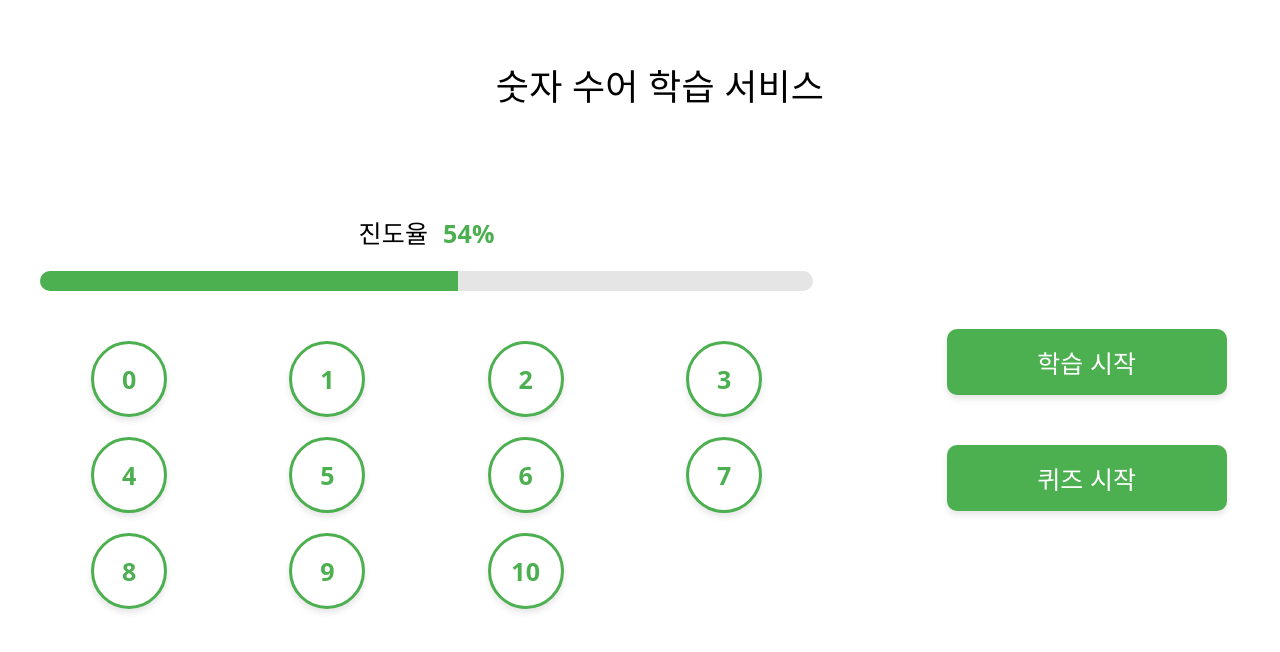
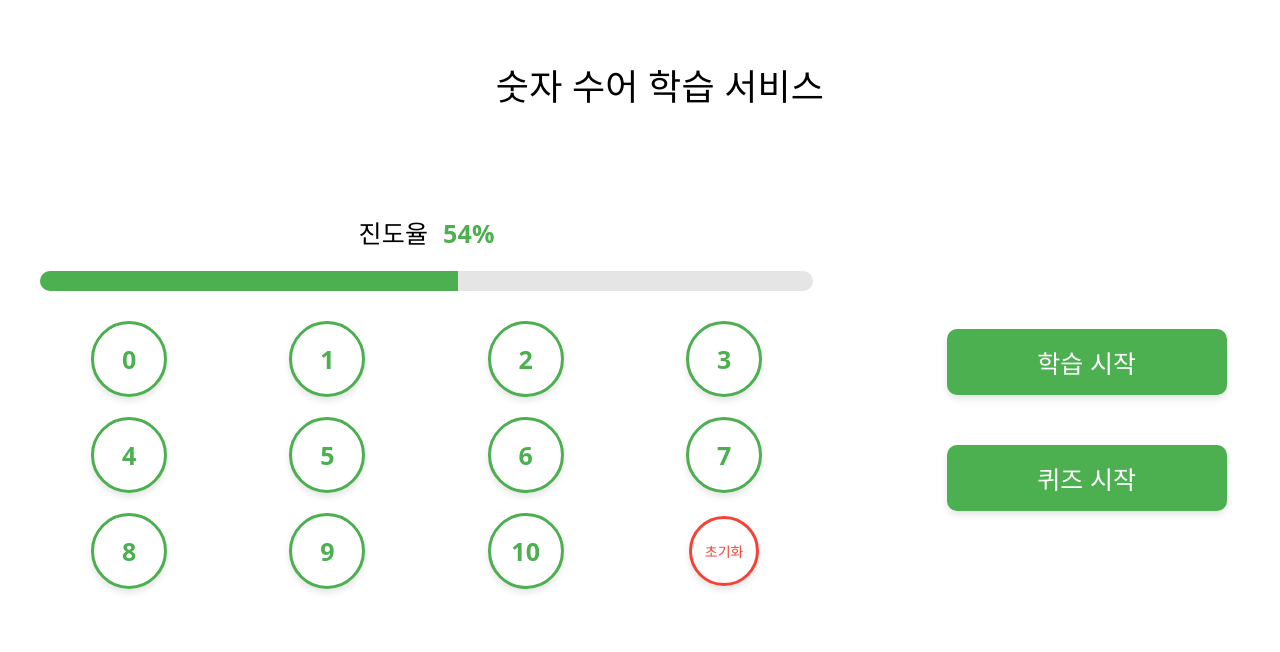
Before and after one commit to LINAGG1/2026_OSP_project, a React (Vite) app in the folder frontend/: page / in a window 1280 px wide. Shown: the top 652 px of the page. Built offline with nearby package versions, Linux system fonts and the light colour scheme.

Commit message:
feat: 초기화 버튼 추가

```diff
--- a/frontend/src/Home.css
+++ b/frontend/src/Home.css
@@ -14,7 +14,6 @@ body {
   text-align: center;
   margin-bottom: 100px;
   font-weight: 700;
-  color: #000000;
 }
 
 .content {
@@ -29,13 +28,12 @@ body {
   padding: 20px;
 }
 
-/* 진도율 헤더 (핵심) */
+/* 진도율 헤더 */
 .progress-header {
   display: flex;
   justify-content: center;
   align-items: center;
   gap: 15px;
-
   margin-bottom: 15px;
 }
 
@@ -60,7 +58,7 @@ body {
   background-color: #e5e5e5;
   border-radius: 20px;
   overflow: hidden;
-  margin-bottom: 50px;
+  margin-bottom: 30px;
 }
 
 .progress-fill {
@@ -97,6 +95,30 @@ body {
   box-shadow: 0 4px 6px rgba(0, 0, 0, 0.1);
 }
 
+
+.clear-btn {
+  width: 70px !important;
+  height: 70px !important;
+  box-sizing: border-box;
+  padding: 0;
+
+  border: 3px solid #f44336; /* 빨간색 테두리 */
+  color: #f44336;             /* 빨간색 글자 */
+  font-size: 14px;            /* 원 내부에 이쁘게 배치되도록 조정 */
+  font-weight: bold;
+
+  cursor: pointer;
+  outline: none;
+  background-color: white;
+  transition: all 0.2s ease;  /* 부드러운 전환 효과 */
+}
+
+
+.clear-btn:hover {
+  background-color: #f44336; /* 빨간색 바탕 */
+  color: white;              /* 하얀색 글자 */
+}
+
 /* RIGHT */
 .right-panel {
   flex: 1;
--- a/frontend/src/Home.jsx
+++ b/frontend/src/Home.jsx
@@ -1,10 +1,31 @@
-import React from "react";
-import { useNavigate } from "react-router-dom";
+import React, { useState } from "react";
 import "./Home.css";
 
+import { useNavigate } from "react-router-dom";
+
+import { clearSavedResults } from "./utils/resultStorage";
+
 function Home() {
+
   const navigate = useNavigate();
-  const progress = 54;
+
+
+  const [progress, setProgress] = useState(54);
+
+  //  진도율 초기화 버튼 클릭 핸들러
+  const handleClearProgress = () => {
+    if (window.confirm("정말 진도율 기록을 초기화하시겠습니까?")) {
+      const result = clearSavedResults();
+
+      // 반환값 구조 { isCleared: true, status: "cleared", message: "..." } 연동
+      if (result && result.status === "cleared") {
+        alert(result.message);
+        setProgress(0); // 화면 진도율 0%로 초기화
+      } else {
+        alert("초기화 중 오류가 발생했습니다.");
+      }
+    }
+  };
 
   return (
     <div className="container">
@@ -13,11 +34,13 @@ function Home() {
       <div className="content">
         {/* LEFT */}
         <div className="left-panel">
+          {/* 진도율 헤더 */}
           <div className="progress-header">
             <h2>진도율</h2>
             <span className="progress-percent">{progress}%</span>
           </div>
 
+          {/* progress bar */}
           <div className="progress-bar">
             <div
               className="progress-fill"
@@ -25,28 +48,30 @@ function Home() {
             ></div>
           </div>
 
+          {/* sticker board (3 * 4 = 총 12개 칸) */}
           <div className="sticker-board">
+            {/* 0번부터 10번까지의 기존 수어 숫자 스티커 (11개) */}
             {Array.from({ length: 11 }, (_, num) => (
               <div key={num} className="sticker">
                 {num}
               </div>
             ))}
+
+            <button className="sticker clear-btn" onClick={handleClearProgress}>
+              초기화
+            </button>
           </div>
         </div>
 
         {/* RIGHT */}
         <div className="right-panel">
-          <button
-            onClick={() => navigate("/learn")}
-            className="action-btn"
-          >
+          {/*  학습 시작 버튼을 누르면 /learn 경로로 이동 */}
+          <button className="action-btn" onClick={() => navigate("/learn")}>
             학습 시작
           </button>
 
-          <button
-            onClick={() => navigate("/quiz")}
-            className="action-btn"
-          >
+          {/*  퀴즈 시작 버튼을 누르면 /quiz 경로(퀴즈 화면)로 이동 */}
+          <button className="action-btn" onClick={() => navigate("/quiz")}>
             퀴즈 시작
           </button>
         </div>
```
